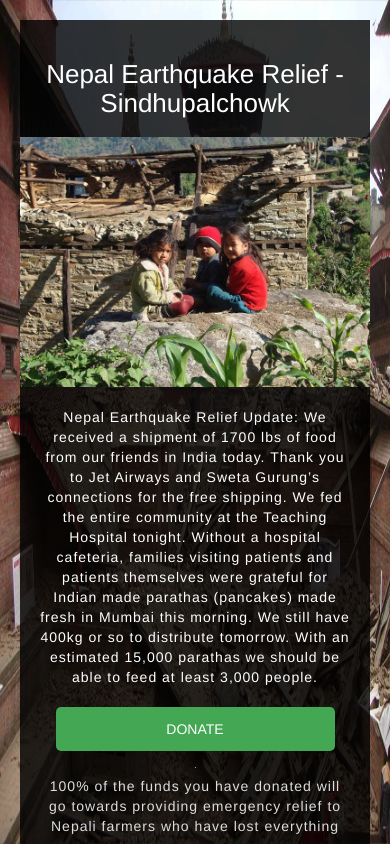
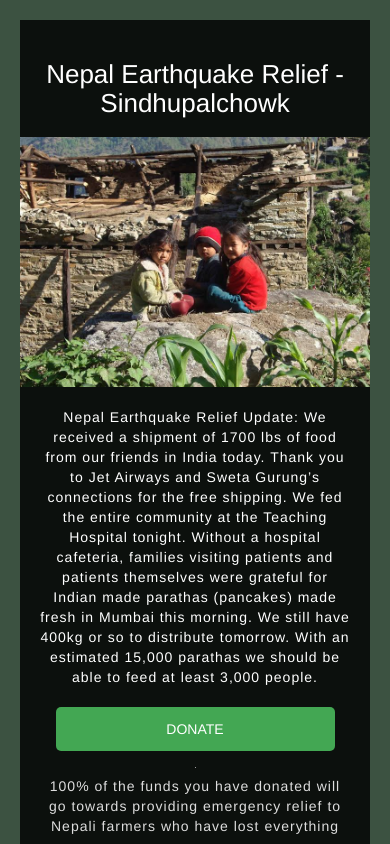
Before and after one commit to samueldelesque/directnepalrelief, a website: page public/index.html in a window 390 px wide. Shown: the top 844 px of the page. Drawn offline with nearby package versions, Linux system fonts and the light colour scheme; grey boxes are pictures that could not be loaded.

Commit message:
mobile rm bgd

```diff
--- a/public/css/main.css
+++ b/public/css/main.css
@@ -100,7 +100,7 @@ p.disclaimer{
 	.main{
 		padding: 20px;
 		min-height: auto;
-		background-size: 100% auto;
+		background: #3C5241;
 	}
 	.wrap{
 		padding: 20px;
```
